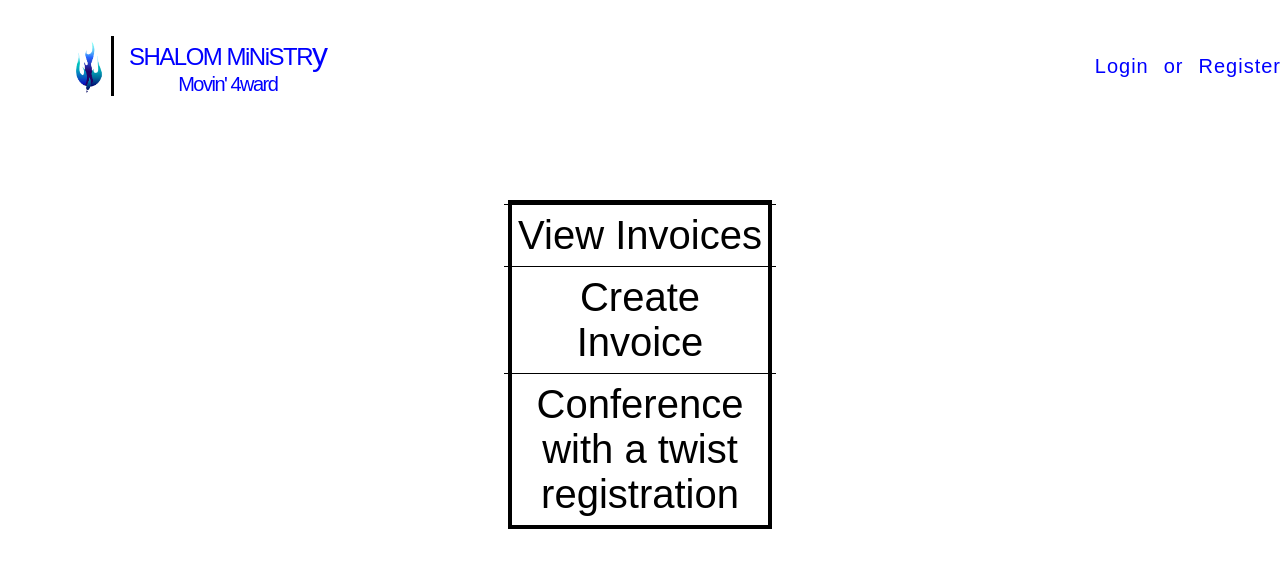
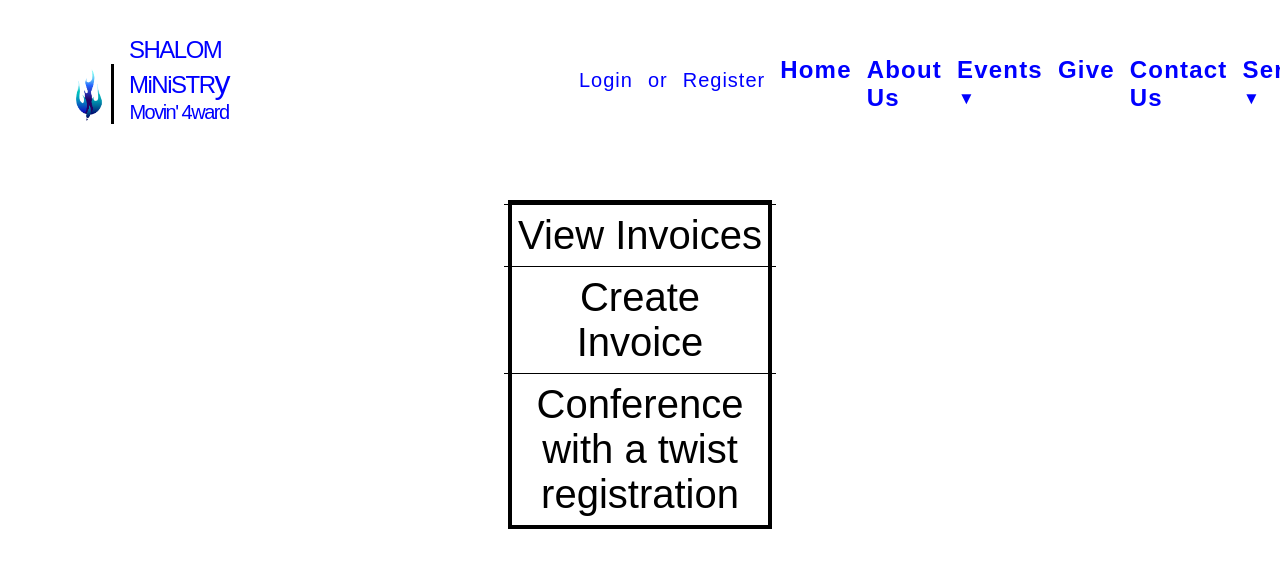
Before and after one commit to Cybre3/shalom-ministry, a React (Create React App) app in the folder client/: page / in a window 1280 px wide. Shown: the top 568 px of the page. Built offline with nearby package versions, Linux system fonts and the light colour scheme; a web font is replaced by a local one.

Commit message:
(no branch): Auto stash before rebase of "refs/heads/main"

```diff
--- a/client/src/Components/Nav/Nav.jsx
+++ b/client/src/Components/Nav/Nav.jsx
@@ -26,7 +26,7 @@ function Nav() {
           Register
         </NavLink>
       </div>
-      {/* <div className="page-links">
+      <div className="page-links">
         <NavLink to="/" className="nav-link no-arrow">
           Home
         </NavLink>
@@ -45,7 +45,7 @@ function Nav() {
         <NavLink to="/serve" className="nav-link">
           Serve
         </NavLink>
-      </div> */}
+      </div>
     </div>
   );
 };
```
